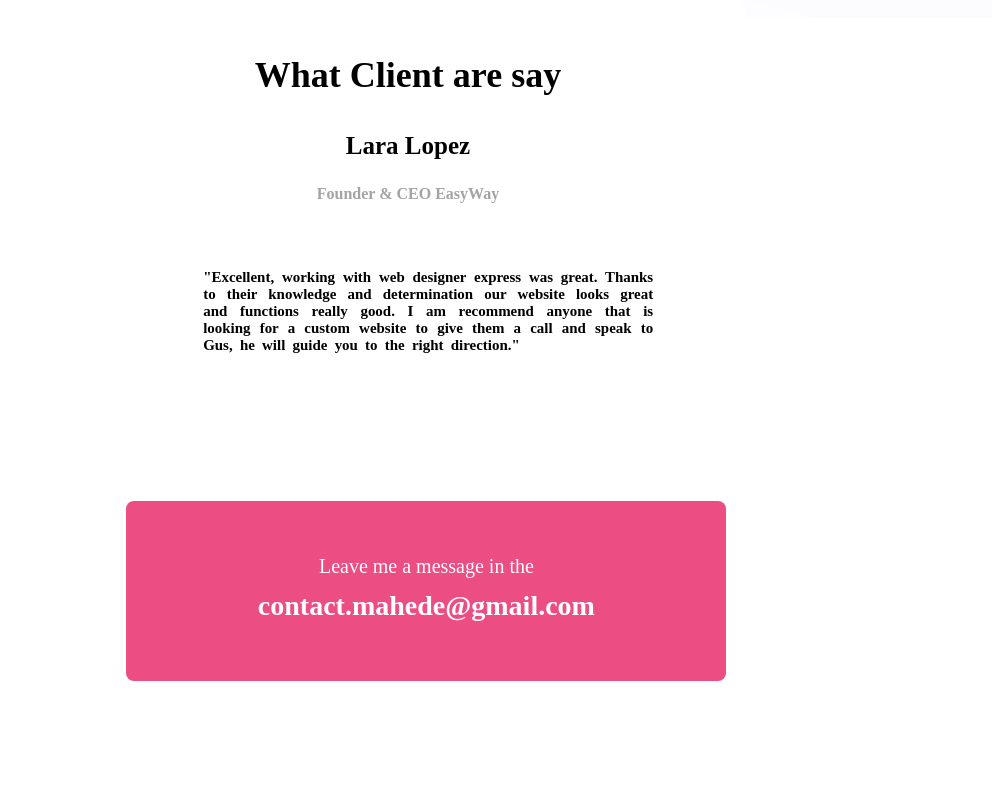
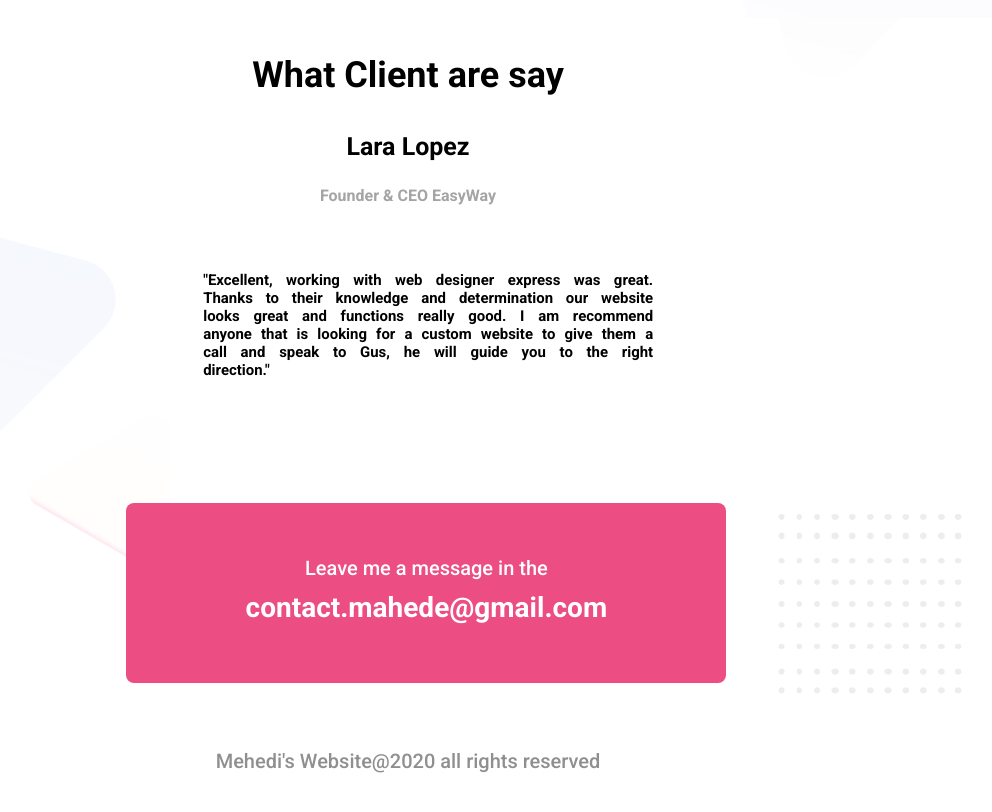
Before and after one commit to Mahede-Hasan/Projects-2, a plain HTML site: page index.html in a window 1280 px wide. Shown: the part 2199-3011 px from the top of the page, without its empty margins (232-1224 px from the left). Before the commit the page ends 2900 px from the top, so only its background shows below. Drawn offline with Linux system fonts and the light colour scheme.

Commit message:
added all part

```diff
--- a/index.html
+++ b/index.html
@@ -4,6 +4,8 @@
     <meta charset="UTF-8">
     <meta name="viewport" content="width=device-width, initial-scale=1.0">
     <title>Mehedi's Website</title>
+    <link href="https://fonts.googleapis.com/css2?family=Roboto:wght@300;400;500;700&display=swap" rel="stylesheet">
+
     <link rel="stylesheet" href="style.css">
 </head>
 <body>
@@ -53,7 +55,7 @@
         </section>
         <!-- End-portfolio-area -->
         <!-- Start-footer-area -->
-        <section>
+        <section class="footer-bg">
            <article>
                <div class="client-say">
                    <h1>What Client are say</h1>
@@ -70,6 +72,9 @@
 
                <h2>Leave me a message in the <br><a href="#"><span>contact.mahede@gmail.com</span></a></h2>
            </div>
+           <div class="foot">
+                <h6>Mehedi's Website@2020 all rights reserved</h6>
+           </div>
         </section>
 
 </body>
--- a/style.css
+++ b/style.css
@@ -1,4 +1,6 @@
 body{
+    font-family: 'Roboto', sans-serif;
+
     margin: 0;
 }
 /* start-header-are  */
@@ -170,3 +172,17 @@ span{
     font-weight: 600;
     font-size: 28px;
 }
+.footer-bg{
+    background-image: url("images/footer-bg.png");
+    background-repeat: no-repeat;
+    background-position: center;
+    background-size: cover;
+    overflow: hidden;
+}
+h6{
+    font-size: 20px;
+    font-weight: 500;
+    text-align: center;
+    color: #8F8F8F;
+    padding-top: 20px;
+}
```
